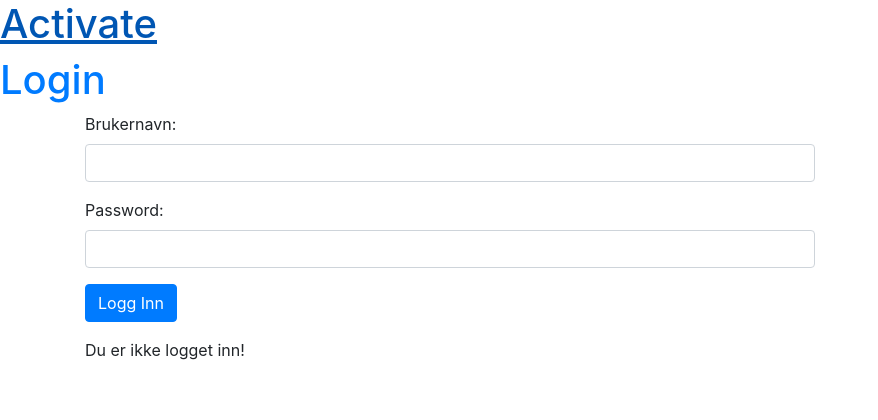
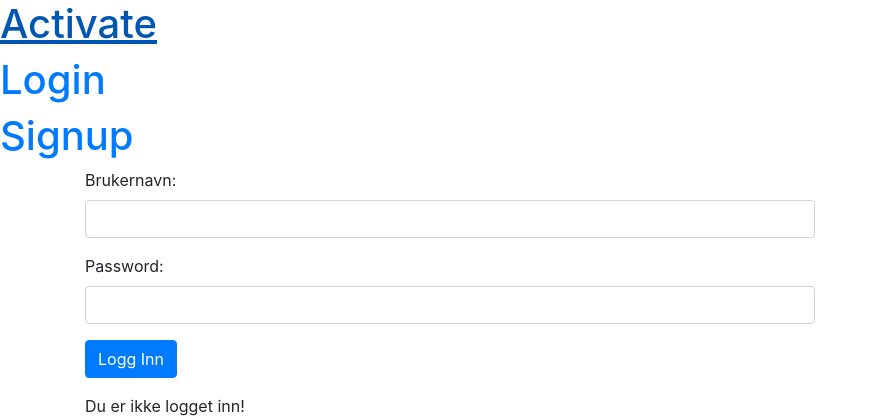
Before and after one commit to akselkb/TDT4140-Programvareutvikling-Gruppe59, a Django app: page /login/ in a window 1280 px wide. Shown: the top 420 px of the page, without its empty margins (0-878 px from the left). Run offline with Django 3.2, Linux system fonts and the light colour scheme; some libraries are stand-ins or nearby versions.

Commit message:
feat: add temporary signup-link to header

```diff
--- a/activate/activate/templates/base.html
+++ b/activate/activate/templates/base.html
@@ -9,6 +9,7 @@
         <div class="page-header">
             <h1><a href="/">Activate</a></h1>
             <h1><a href="login/">Login</a></h1> <!-- Temporary access to the login-page -->
+            <h1><a href="signup/">Signup</a></h1> <!-- Temporary access to the signup-page -->
         </div>
         <div class="content container">
             <div class="row">
```
